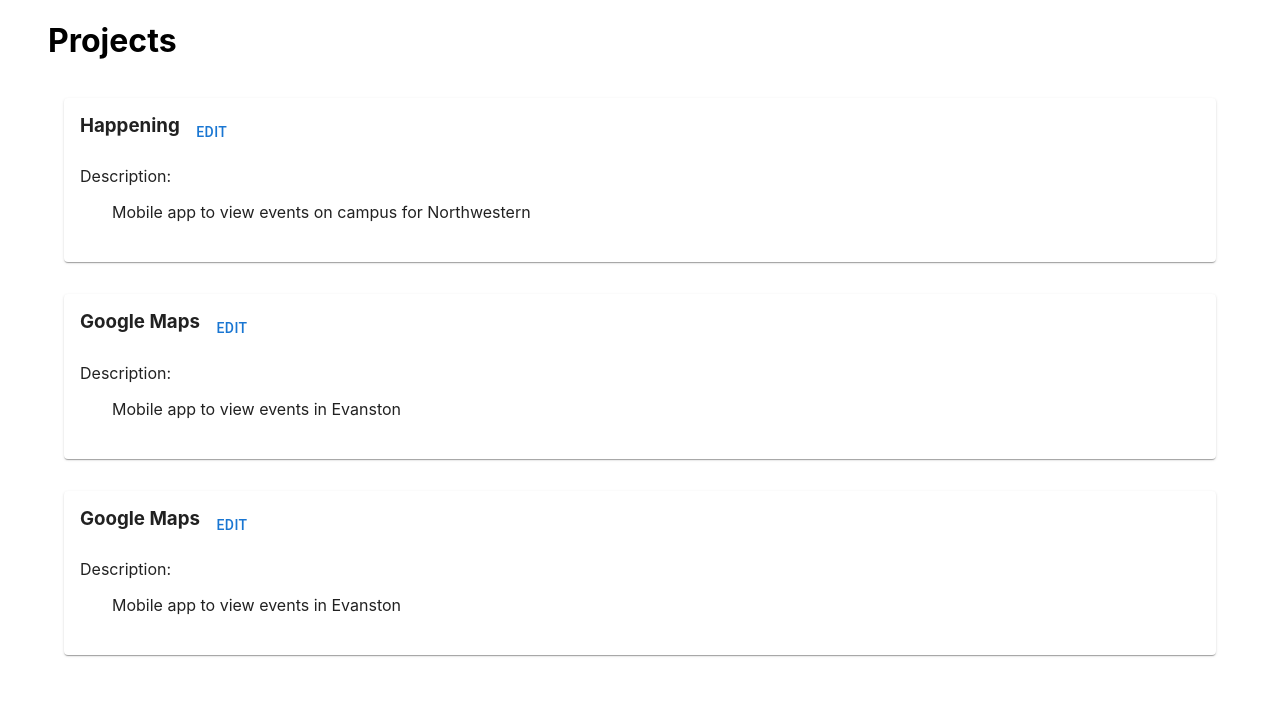
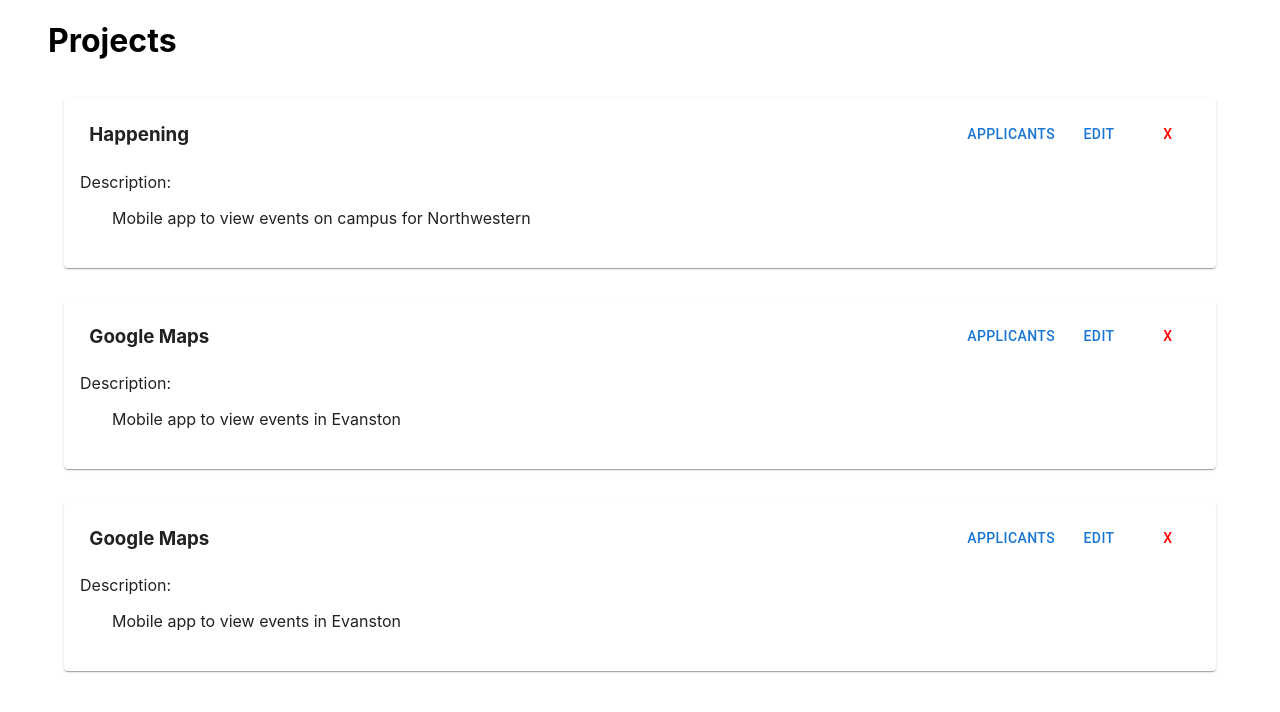
Before and after one commit to sharatd/Happening-app, a React (Create React App) app in the folder client/: page /projects in a window 1280 px wide. Shown: the top 712 px of the page. Built offline with nearby package versions, Linux system fonts and the light colour scheme.

Commit message:
Finished button styling

```diff
--- a/client/src/components/ProjectCard.jsx
+++ b/client/src/components/ProjectCard.jsx
@@ -9,14 +9,17 @@
           <Card style={{ margin: '1em', width: '90%'}}>
             <CardContent style={{ display: 'flex', flexDirection: 'column'}}>
                 <div style={{ display: 'flex', flexDirection: 'row'}}>
-                  <h3 style={{margin: '0'}}> { project.title } </h3>
-                  <Button style={{width: 'fit-content'}}>Edit</Button>
+                  <h3 style={{margin: '0', padding: '0.5em'}}> { project.title } </h3>
+                  <div style={{ marginLeft: 'auto', display: 'flex', flexDirection: 'row', gap: '5px'}}>
+                    <Button style={{width: 'fit-content', padding: '0.5em', color: ''}}>Applicants</Button>
+                    <Button style={{width: 'fit-content', padding: '0.5em'}}>Edit</Button>
+                    <Button style={{width: 'fit-content', padding: '0.5em', color: 'red'}}>X</Button>
+                  </div>
                 </div>
                 <div>
                     <p> Description: </p>
                     <p style={{marginLeft: '2em'}}> { project.description } </p>
                 </div>
-
             </CardContent>
           </Card>
 
```
Also changed, not shown: client/src/components/ProjectApplicants.jsx (added, +27 -0 lines).
